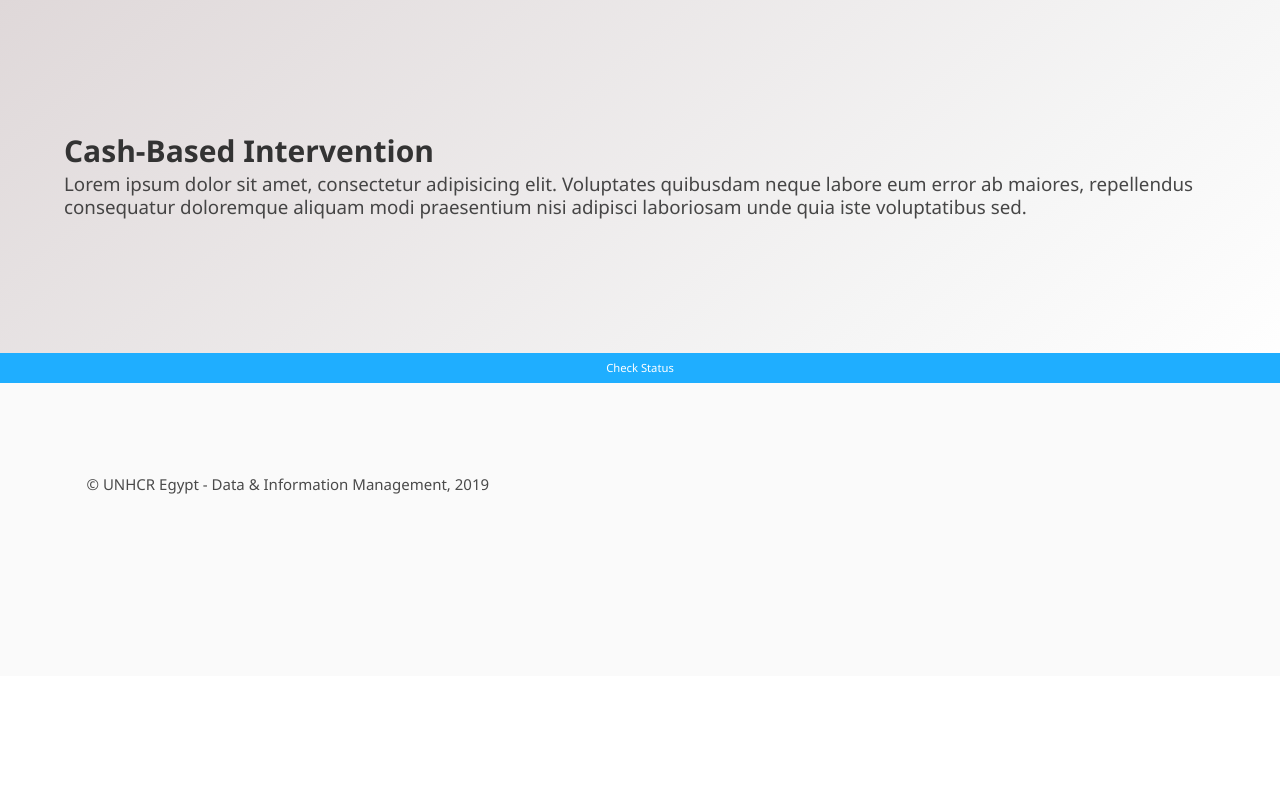
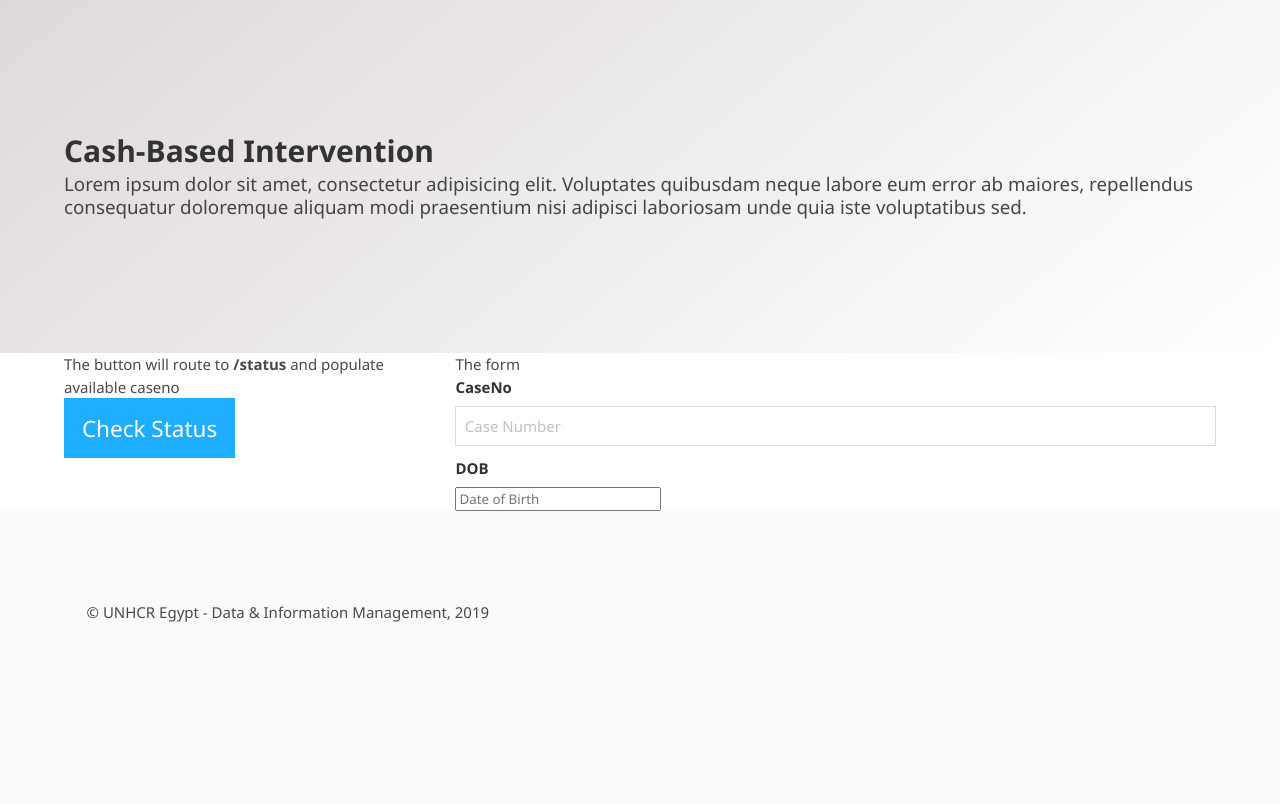
Before and after one commit to galalH/flask-for-all, a Flask app: page / in a window 1280 px wide. Shown: the part 51-855 px from the top of the page. Before the commit the page ends 545 px from the top, so only its background shows below. Run offline with Flask 2, Linux system fonts and the light colour scheme; some libraries are stand-ins or nearby versions.

Commit message:
fix button

```diff
--- a/app.py
+++ b/app.py
@@ -25,4 +25,4 @@ def statusDetail(caseno):
 
 
 if __name__ == '__main__':
-    app.run(host='0.0.0.0', port=int(os.environ.get("PORT", 5000)))
+    app.run(debug=True, host='0.0.0.0', port=int(os.environ.get("PORT", 5000)))
--- a/templates/index.html
+++ b/templates/index.html
@@ -12,6 +12,32 @@
         </h2>
       </div>
     </div>
-      <a href="/status" class="button is-small is-link">Check Status</a>
   </section>
+  <div class="container">
+    <div class="columns">
+      <div class="column is-one-third">
+        The button will route to <b> /status </b> and populate available caseno
+        <br>
+        <a href="/status" class="button is-large is-link">Check Status</a>
+      </div>
+      <div class="column is-two-third">
+        The form
+        <form>
+          <div class="field">
+            <label class="label">CaseNo</label>
+            <div class="control">
+              <input class="input" type="text" placeholder="Case Number">
+            </div>
+          </div>
+          <div class="field">
+            <label class="label">DOB</label>
+            <div class="control">
+              <input class="date" type="email" placeholder="Date of Birth">
+            </div>
+          </div>
+        </form>
+      </div>
+    </div>
+
+  </div>
 {% endblock  %}
```
Also changed, not shown: 1 other file.
